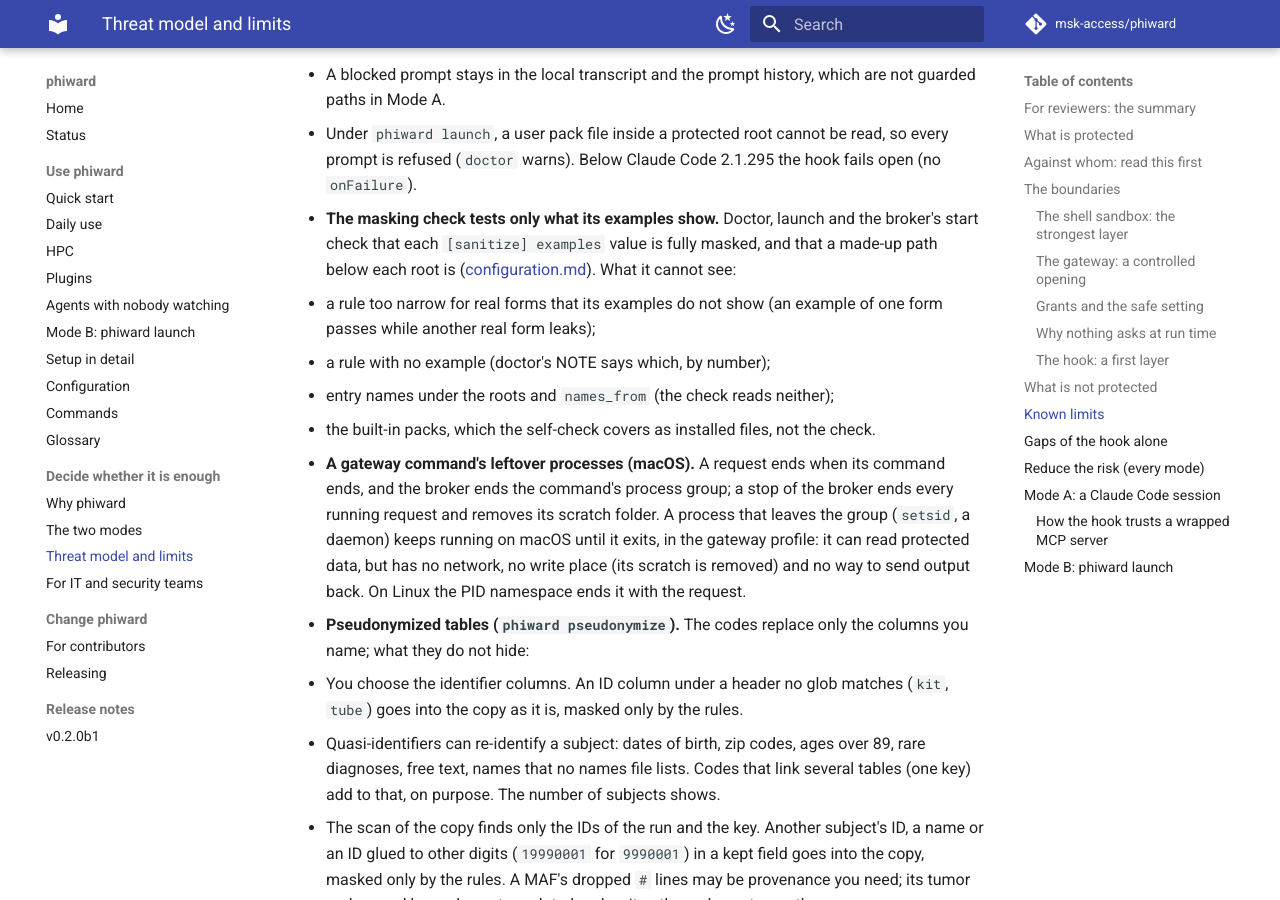
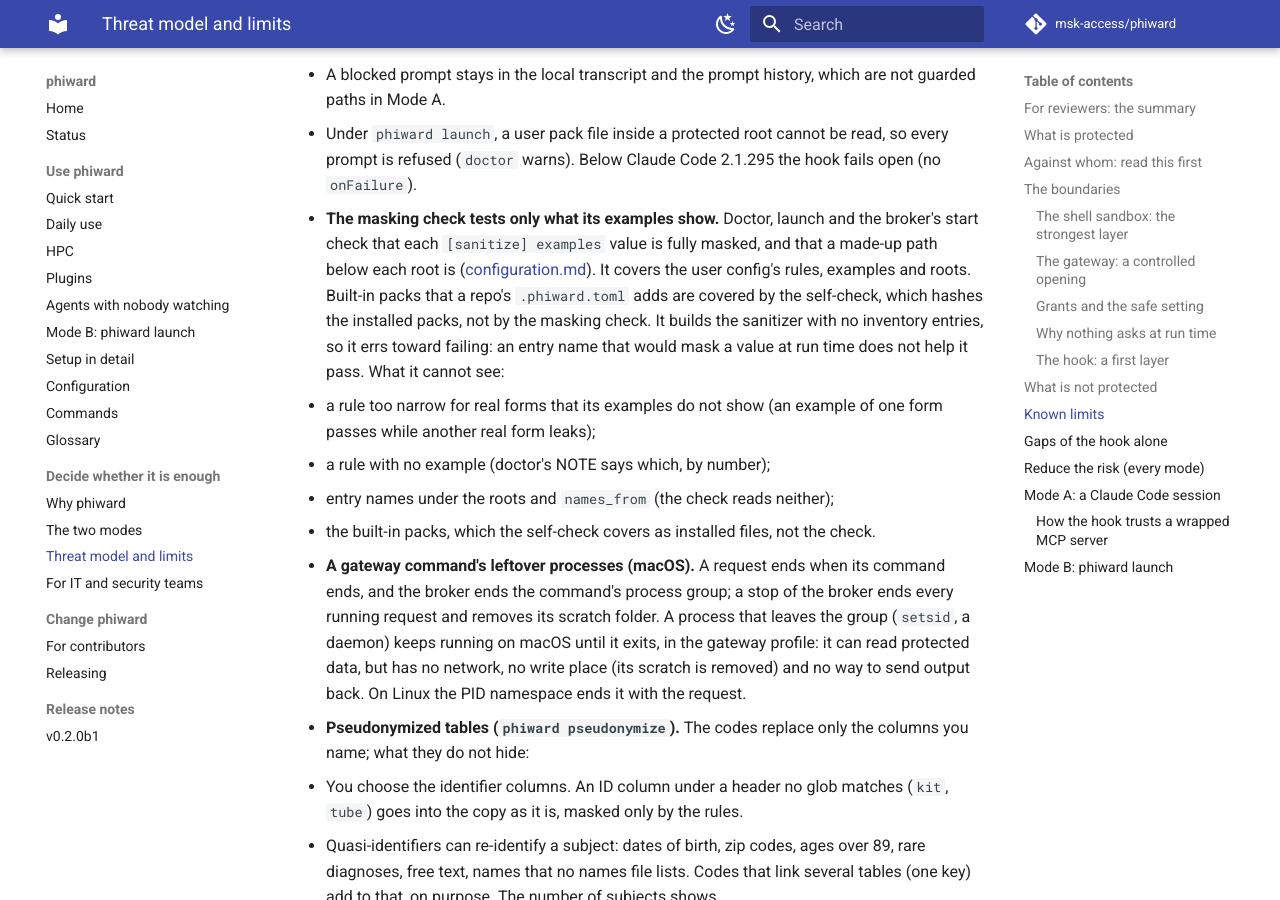
Before and after one commit to msk-access/phiward, an MkDocs documentation site: the page built from docs/threat-model.md, in a window 1280 px wide and 900 px high, scrolled down 14614 px. Built offline with MkDocs 1.6.1 and Material for MkDocs 9.7.7, drawn with Linux system fonts in a browser that asks for light colours; comment, search, counter and statistics services are not loaded; the version menu is left out.

Commit message:
fix(phicheck): a remote root that is not absolute names the fix; the threat model says what the check covers
The failure line for such a root adds "(write the remote's absolute path)".
threat-model.md: the check covers the user config's rules, examples and roots;
repo-added built-in packs are covered by the self-check; it builds with no
inventory entries, so it errs toward failing.

```diff
--- a/docs/threat-model.md
+++ b/docs/threat-model.md
@@ -529,7 +529,11 @@ refuses the call: phiward's hook entries set `onFailure: "block"`.
 - <a id="known-masking-check"></a>**The masking check tests only what its examples show.**
   Doctor, launch and the broker's start check that each `[sanitize] examples` value is fully
   masked, and that a made-up path below each root is
-  ([configuration.md](configuration.md#sanitize)). What it cannot see:
+  ([configuration.md](configuration.md#sanitize)). It covers the user config's rules, examples
+  and roots. Built-in packs that a repo's `.phiward.toml` adds are covered by the self-check,
+  which hashes the installed packs, not by the masking check. It builds the sanitizer with no
+  inventory entries, so it errs toward failing: an entry name that would mask a value at run
+  time does not help it pass. What it cannot see:
   - a rule too narrow for real forms that its examples do not show (an example of one form
     passes while another real form leaks);
   - a rule with no example (doctor's NOTE says which, by number);
```
Also changed, not shown: 1 other file.
